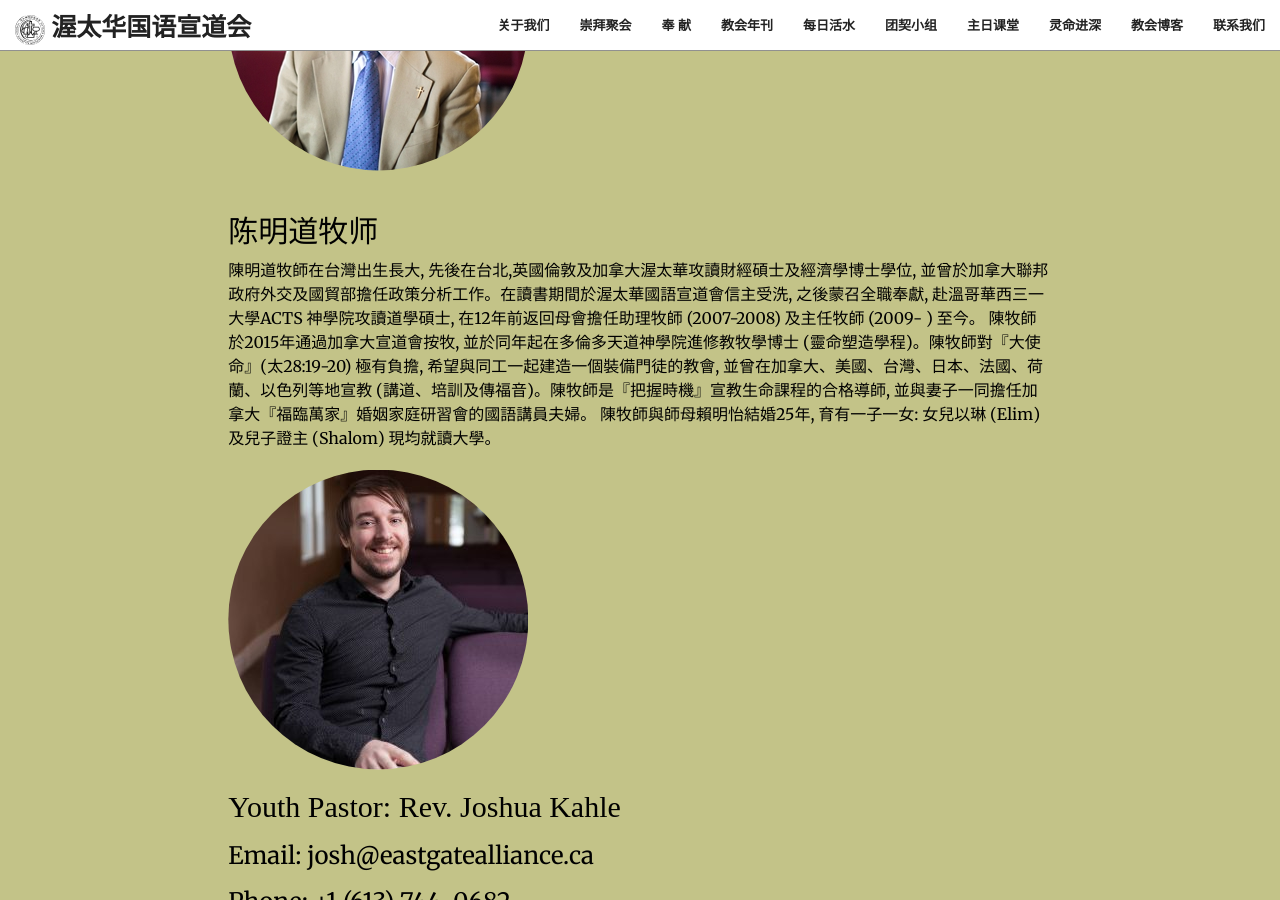
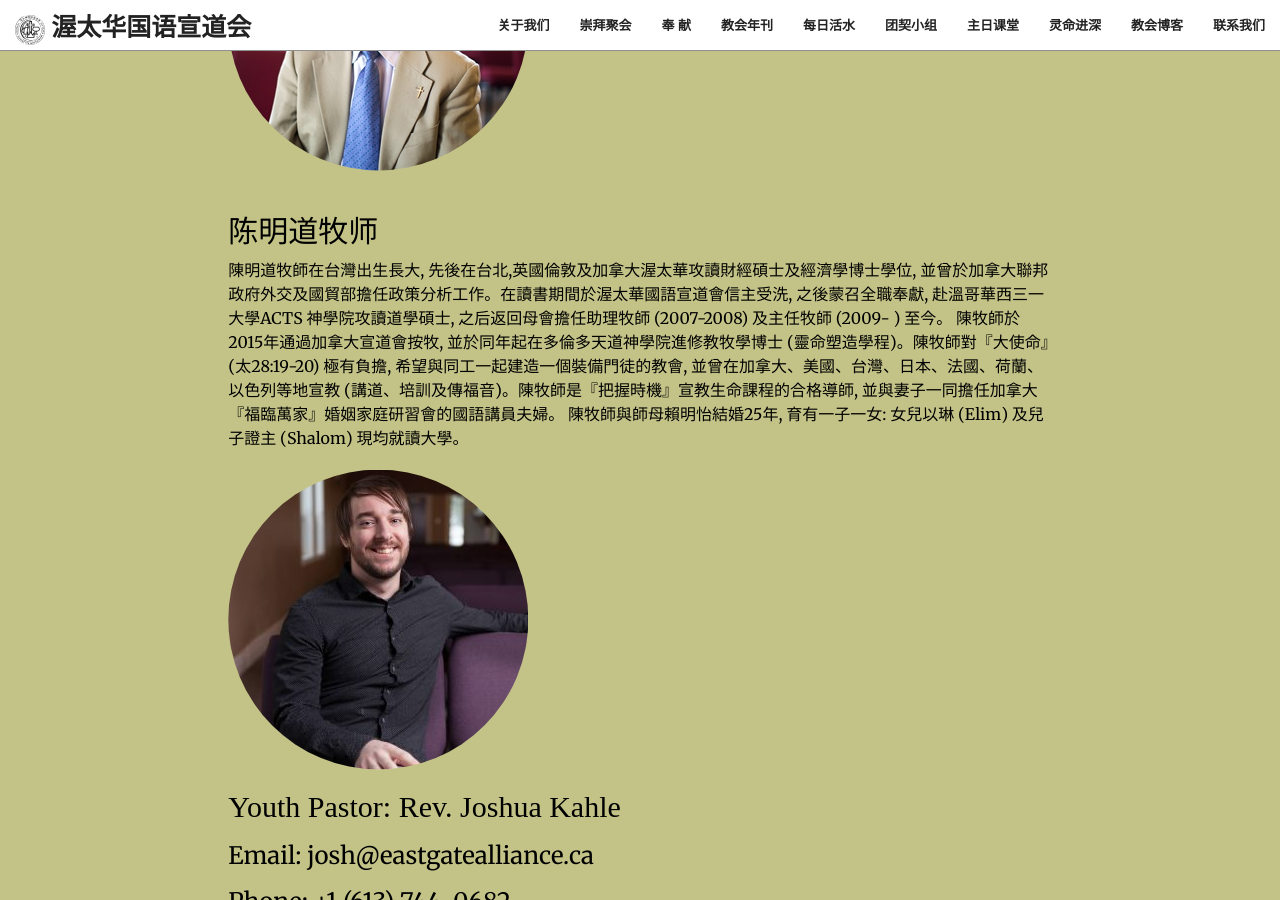
Before and after one commit to JonasYow/ottawaomac, a Jekyll site: the page built from pastor.md, in a window 1280 px wide and 900 px high, scrolled down 375 px. Built offline with Jekyll 4.4.1, drawn with Linux system fonts in a browser that asks for light colours; some web fonts are replaced.

Commit message:
Update pastor.md

```diff
--- a/pastor.md
+++ b/pastor.md
@@ -6,7 +6,7 @@
 {% include photo.html url='/img/Paul3.jpg' description='Paul Chen' distance=150px %}
 <br>
 ## 陈明道牧师
-陳明道牧師在台灣出生長大, 先後在台北,英國倫敦及加拿大渥太華攻讀財經碩士及經濟學博士學位, 並曾於加拿大聯邦政府外交及國貿部擔任政策分析工作。在讀書期間於渥太華國語宣道會信主受洗, 之後蒙召全職奉獻, 赴溫哥華西三一大學ACTS 神學院攻讀道學碩士, 在12年前返回母會擔任助理牧師 (2007-2008) 及主任牧師 (2009- ) 至今。
+陳明道牧師在台灣出生長大, 先後在台北,英國倫敦及加拿大渥太華攻讀財經碩士及經濟學博士學位, 並曾於加拿大聯邦政府外交及國貿部擔任政策分析工作。在讀書期間於渥太華國語宣道會信主受洗, 之後蒙召全職奉獻, 赴溫哥華西三一大學ACTS 神學院攻讀道學碩士, 之后返回母會擔任助理牧師 (2007-2008) 及主任牧師 (2009- ) 至今。
 陳牧師於2015年通過加拿大宣道會按牧, 並於同年起在多倫多天道神學院進修教牧學博士 (靈命塑造學程)。陳牧師對『大使命』(太28:19-20) 極有負擔, 希望與同工一起建造一個裝備門徒的教會, 並曾在加拿大、美國、台灣、日本、法國、荷蘭、以色列等地宣教 (講道、培訓及傳福音)。陳牧師是『把握時機』宣教生命課程的合格導師, 並與妻子一同擔任加拿大『福臨萬家』婚姻家庭研習會的國語講員夫婦。 陳牧師與師母賴明怡結婚25年, 育有一子一女: 女兒以琳 (Elim) 及兒子證主 (Shalom) 現均就讀大學。
 
 
```
